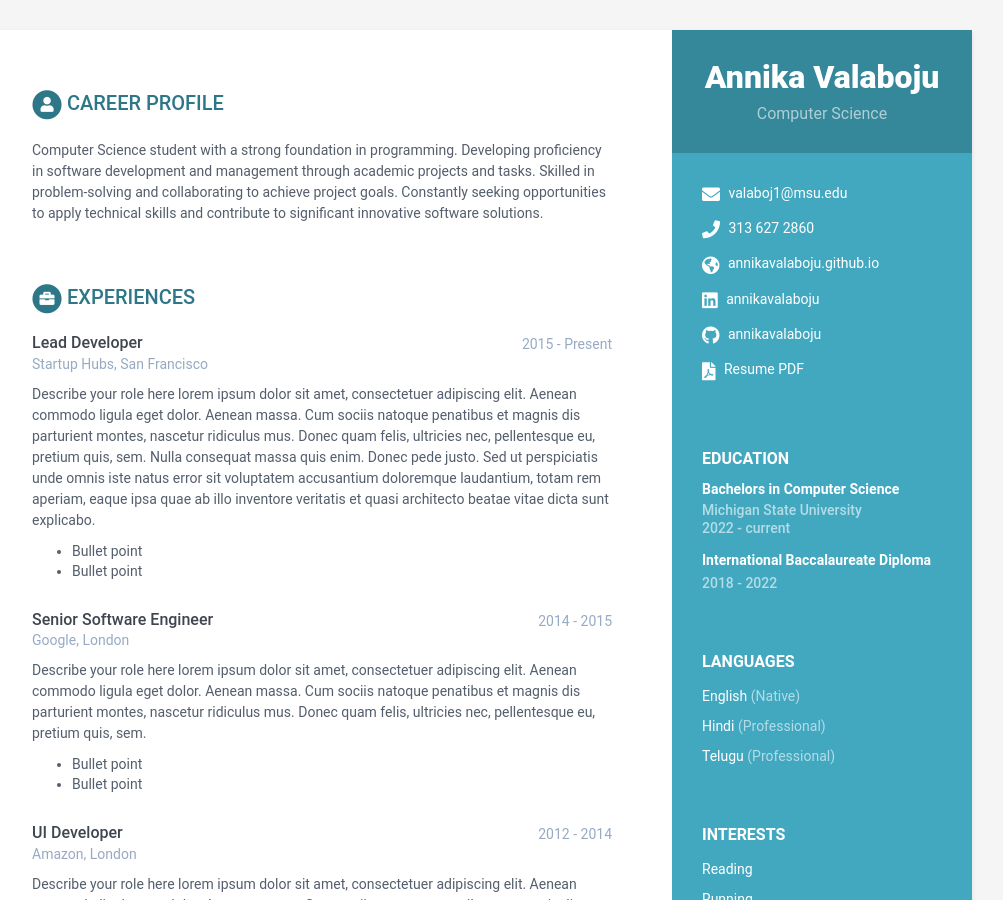
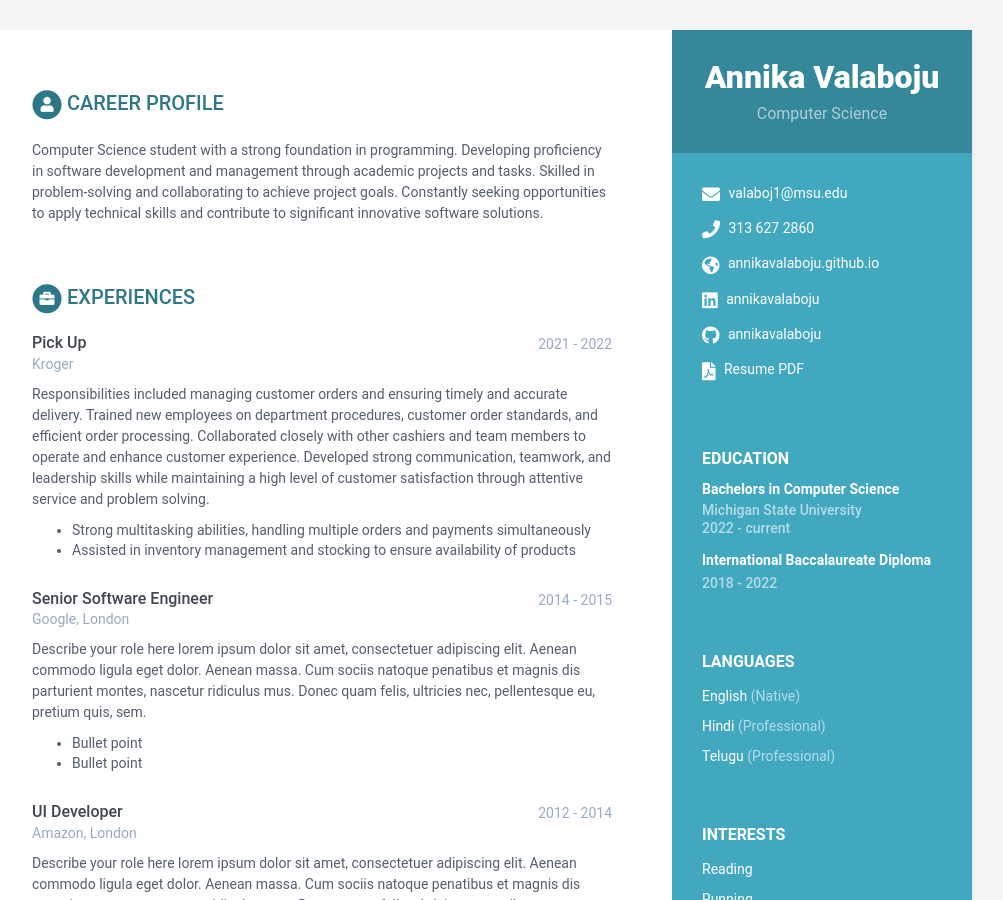
Before and after one commit to annikavalaboju/annikavalaboju1.github.io, a Jekyll site: the page built from index.html, in a window 1280 px wide and 900 px high. Shown: the whole window, without its empty margins (168-1171 px from the left). Built offline with Jekyll 4.4.1, drawn with Linux system fonts in a browser that asks for light colours.

Commit message:
Update data.yml

```diff
--- a/_data/data.yml
+++ b/_data/data.yml
@@ -91,21 +91,18 @@ education:
 experiences:
     title: Experiences
     info:
-      - role: Lead Developer
-        time: 2015 - Present
-        company: Startup Hubs, San Francisco
+      - role: Pick Up
+        time: 2021 - 2022
+        company: Kroger
         details: |
-          Describe your role here lorem ipsum dolor sit amet, consectetuer
-          adipiscing elit. Aenean commodo ligula eget dolor. Aenean massa.
-          Cum sociis natoque penatibus et magnis dis parturient montes,
-          nascetur ridiculus mus. Donec quam felis, ultricies nec,
-          pellentesque eu, pretium quis, sem. Nulla consequat massa quis
-          enim. Donec pede justo. Sed ut perspiciatis unde omnis iste natus
-          error sit voluptatem accusantium doloremque laudantium, totam rem
-          aperiam, eaque ipsa quae ab illo inventore veritatis et quasi
-          architecto beatae vitae dicta sunt explicabo.
-            - Bullet point
-            - Bullet point
+          Responsibilities included managing customer orders and ensuring timely and accurate
+          delivery. Trained new employees on department procedures, customer order standards, and
+          efficient order processing. Collaborated closely with other cashiers and team members to
+          operate and enhance customer experience. Developed strong communication, teamwork,
+          and leadership skills while maintaining a high level of customer satisfaction
+          through attentive service and problem solving.
+            - Strong multitasking abilities, handling multiple orders and payments simultaneously
+            - Assisted in inventory management and stocking to ensure availability of products
       - role: Senior Software Engineer
         time: 2014 - 2015
         company: Google, London
```
